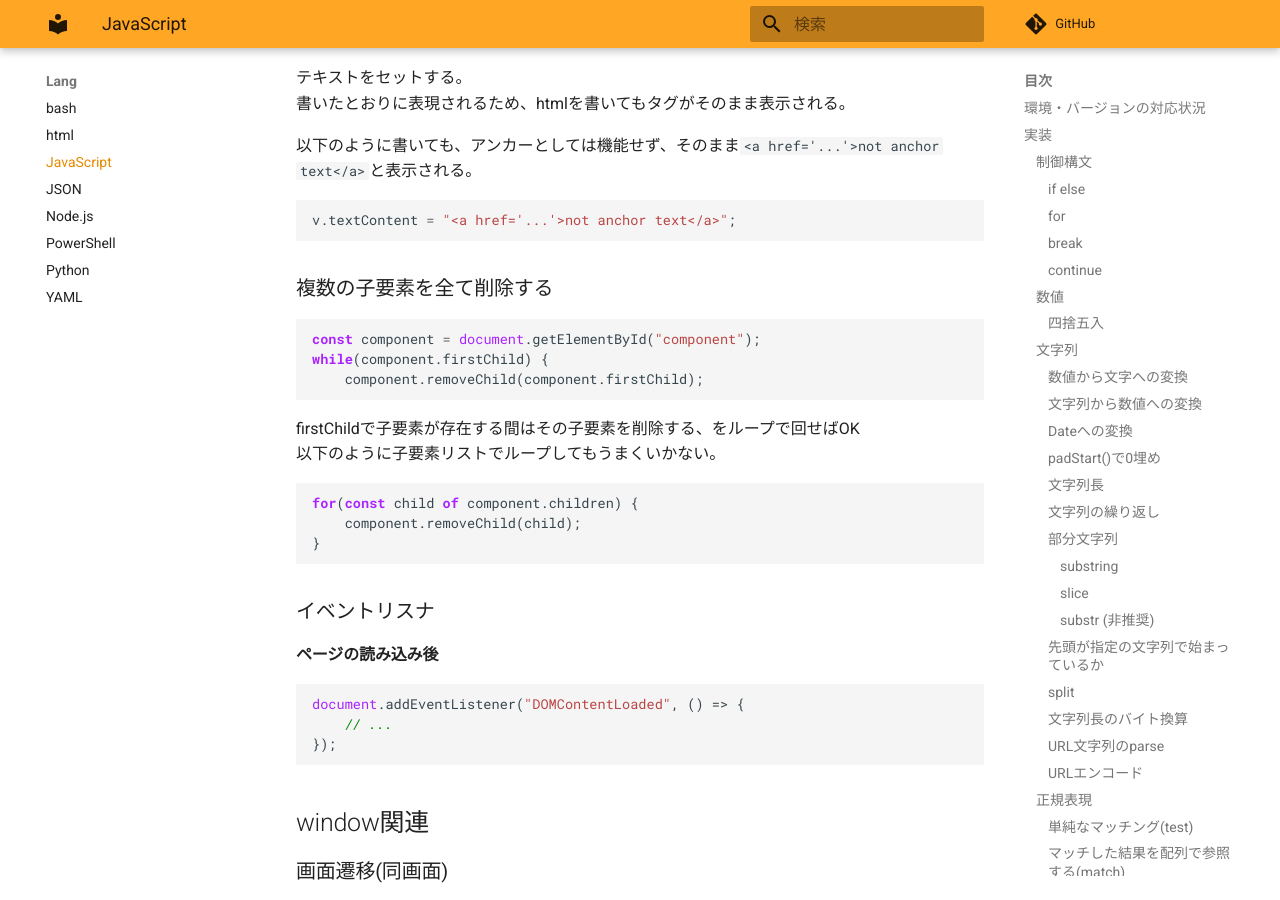
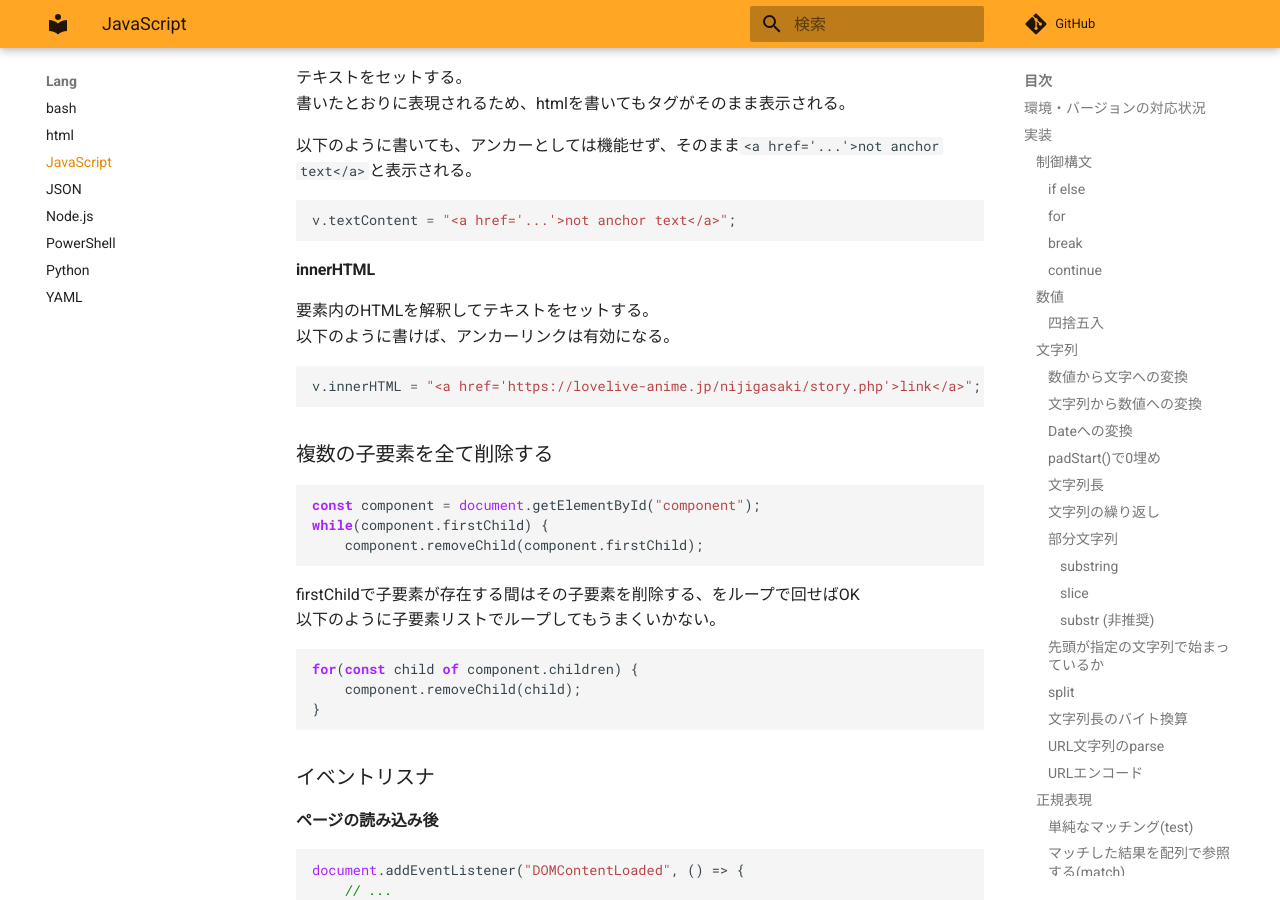
Before and after one commit to zaki-lknr/docs, an MkDocs documentation site: the page built from docs/lang/js.md, in a window 1280 px wide and 900 px high, scrolled down 16502 px. Built offline with MkDocs 1.6.1 and Material for MkDocs 9.7.7, drawn with Linux system fonts in a browser that asks for light colours; comment, search, counter and statistics services are not loaded.

Commit message:
add: lang/javascript: innerHTML

````diff
--- a/docs/lang/js.md
+++ b/docs/lang/js.md
@@ -878,6 +878,15 @@ label_item.textContent = '設定';
 v.textContent = "<a href='...'>not anchor text</a>";
 ```
 
+#### innerHTML
+
+要素内のHTMLを解釈してテキストをセットする。
+以下のように書けば、アンカーリンクは有効になる。
+
+```javascript
+v.innerHTML = "<a href='https://lovelive-anime.jp/nijigasaki/story.php'>link</a>";
+```
+
 ### 複数の子要素を全て削除する
 
 ```javascript
````
